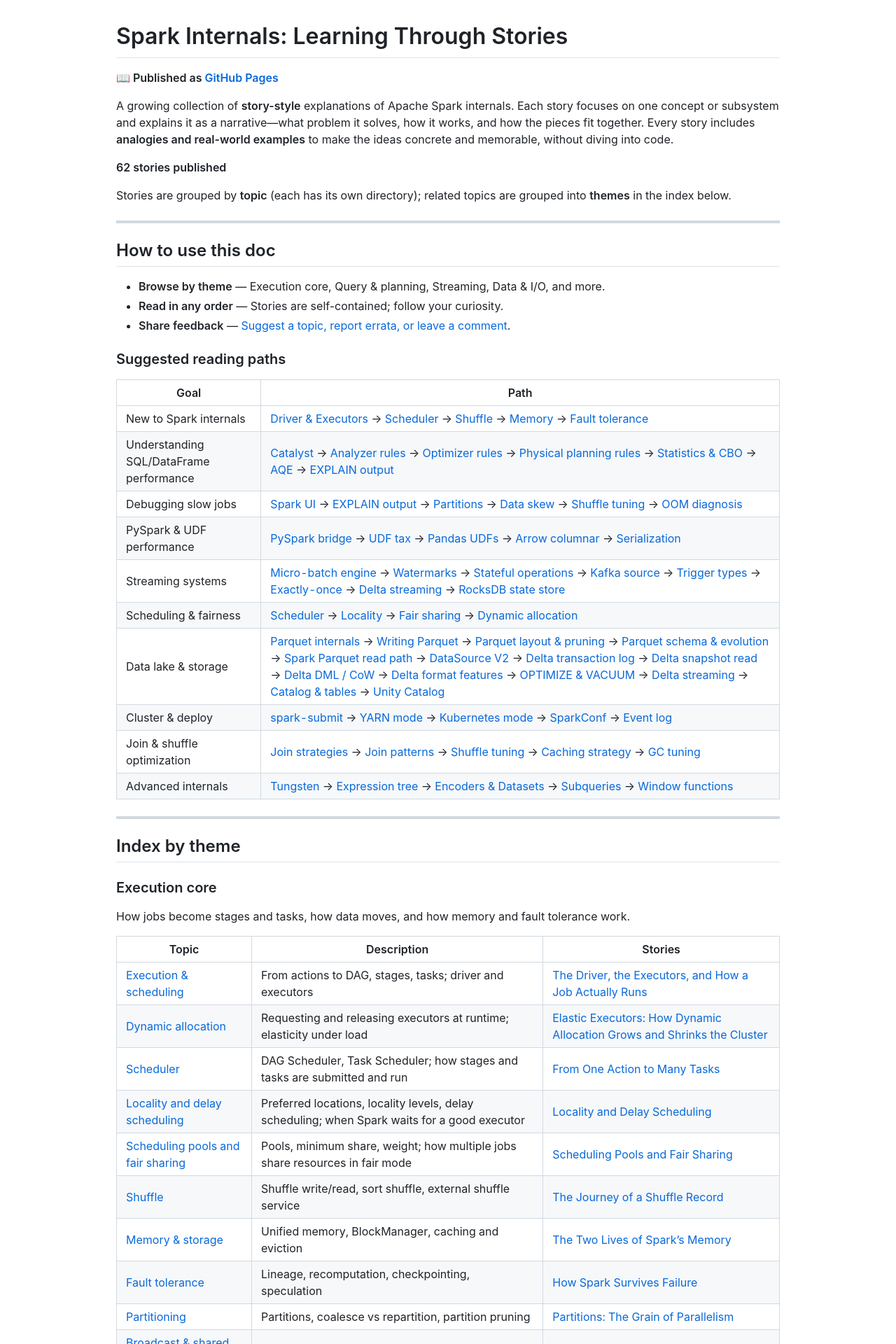
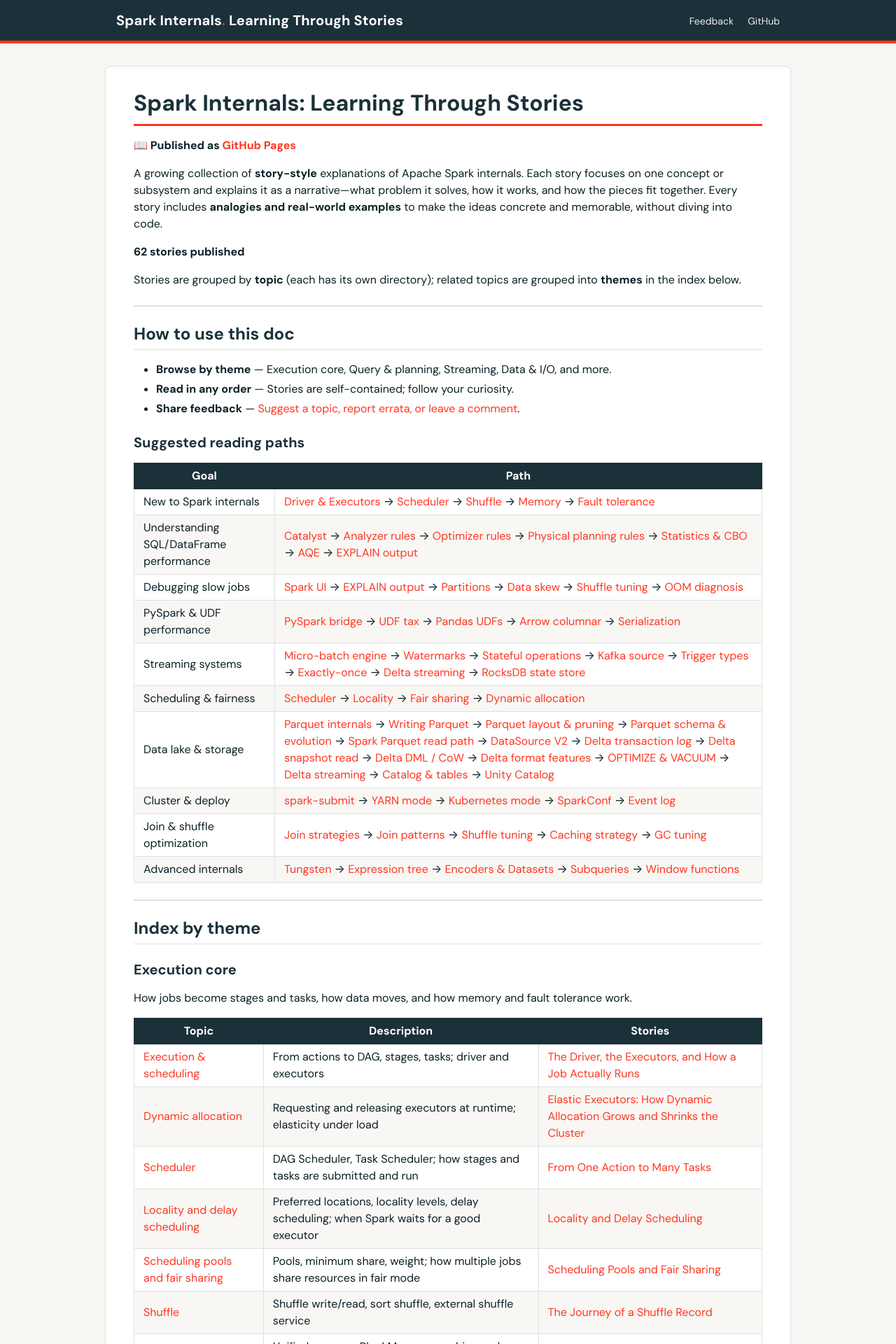
Before and after one commit to vinodkc/sparklearning, a Jekyll site: the page built from README.md, in a window 1280 px wide. Shown: the top 1920 px of the page at 70% size. Built offline with Jekyll 4.4.1, drawn with Linux system fonts in a browser that asks for light colours; our own code applies the rules of GitHub Pages for plain Markdown files.

Commit message:
Restyle site with Databricks color theme
- Add Databricks palette (navy, lava, oat) via CSS variables
- Add site header with title, feedback, and GitHub links
- Style markdown body, links, tables, code blocks, and blockquotes
- Use DM Sans / DM Mono fonts

```diff
--- a/_layouts/default.html
+++ b/_layouts/default.html
@@ -6,16 +6,158 @@
   <title>{% if page.title %}{{ page.title }} | {% endif %}{{ site.title }}</title>
   <meta name="description" content="{{ page.description | default: site.description }}">
   <link rel="stylesheet" href="https://cdnjs.cloudflare.com/ajax/libs/github-markdown-css/5.8.1/github-markdown-light.min.css">
+  <link rel="preconnect" href="https://fonts.googleapis.com">
+  <link rel="preconnect" href="https://fonts.gstatic.com" crossorigin>
+  <link rel="stylesheet" href="https://fonts.googleapis.com/css2?family=DM+Mono:wght@400;500&family=DM+Sans:wght@400;500;700&display=swap">
   <style>
+    :root {
+      /* Databricks brand palette */
+      --db-navy-900: #0b2026;
+      --db-navy-800: #1b3139;
+      --db-navy-600: #5a6f77;
+      --db-lava-600: #ff3621;
+      --db-lava-700: #bd2b26;
+      --db-lava-100: #ffe9e6;
+      --db-oat-light: #f9f7f4;
+      --db-oat-medium: #eeede9;
+      --db-gray-border: #dce0e2;
+      --db-blue-600: #2272b4;
+    }
     body {
       margin: 0;
-      background: #ffffff;
+      background: var(--db-oat-light);
+      color: var(--db-navy-900);
+      font-family: "DM Sans", -apple-system, BlinkMacSystemFont, "Segoe UI", Helvetica, Arial, sans-serif;
+    }
+    .site-header {
+      background: var(--db-navy-800);
+      border-bottom: 4px solid var(--db-lava-600);
+    }
+    .site-header-inner {
+      box-sizing: border-box;
+      max-width: 980px;
+      margin: 0 auto;
+      padding: 16px;
+      display: flex;
+      align-items: center;
+      justify-content: space-between;
+      gap: 16px;
+    }
+    .site-title {
+      color: #ffffff;
+      font-size: 20px;
+      font-weight: 700;
+      text-decoration: none;
+      letter-spacing: 0.2px;
+    }
+    .site-title span {
+      color: var(--db-lava-600);
+    }
+    .site-nav a {
+      color: var(--db-oat-medium);
+      font-size: 14px;
+      text-decoration: none;
+      margin-left: 16px;
+    }
+    .site-nav a:hover {
+      color: var(--db-lava-600);
     }
     .page {
       box-sizing: border-box;
       max-width: 980px;
-      margin: 0 auto;
-      padding: 32px 16px 64px;
+      margin: 32px auto 64px;
+      padding: 32px 40px 48px;
+      background: #ffffff;
+      border: 1px solid var(--db-gray-border);
+      border-radius: 8px;
+    }
+    @media (max-width: 767px) {
+      .page {
+        margin: 0;
+        padding: 24px 16px 48px;
+        border-radius: 0;
+        border-left: 0;
+        border-right: 0;
+      }
+    }
+
+    /* Override github-markdown-css theme variables */
+    .markdown-body {
+      --fgColor-default: var(--db-navy-900);
+      --fgColor-muted: var(--db-navy-600);
+      --fgColor-accent: var(--db-blue-600);
+      --bgColor-default: #ffffff;
+      --bgColor-muted: var(--db-oat-light);
+      --bgColor-neutral-muted: var(--db-oat-medium);
+      --borderColor-default: var(--db-gray-border);
+      --borderColor-muted: var(--db-oat-medium);
+      --borderColor-accent-emphasis: var(--db-lava-600);
+      font-family: "DM Sans", -apple-system, BlinkMacSystemFont, "Segoe UI", Helvetica, Arial, sans-serif;
+      color: var(--db-navy-900);
+    }
+    .markdown-body h1,
+    .markdown-body h2,
+    .markdown-body h3,
+    .markdown-body h4 {
+      color: var(--db-navy-800);
+      font-weight: 700;
+    }
+    .markdown-body h1 {
+      border-bottom: 3px solid var(--db-lava-600);
+    }
+    .markdown-body h2 {
+      border-bottom: 1px solid var(--db-gray-border);
+    }
+    .markdown-body a {
+      color: var(--db-lava-600);
+      text-decoration: none;
+    }
+    .markdown-body a:hover {
+      color: var(--db-lava-700);
+      text-decoration: underline;
+    }
+    .markdown-body code,
+    .markdown-body tt,
+    .markdown-body pre,
+    .markdown-body pre code {
+      font-family: "DM Mono", ui-monospace, SFMono-Regular, Menlo, Consolas, monospace;
+    }
+    .markdown-body code,
+    .markdown-body tt {
+      background: var(--db-oat-medium);
+      color: var(--db-navy-800);
+    }
+    .markdown-body pre {
+      background: var(--db-navy-800);
+      color: var(--db-oat-medium);
+    }
+    .markdown-body pre code {
+      background: transparent;
+      color: inherit;
+    }
+    .markdown-body blockquote {
+      color: var(--db-navy-600);
+      border-left: 4px solid var(--db-lava-600);
+      background: var(--db-oat-light);
+      padding: 8px 16px;
+    }
+    .markdown-body hr {
+      background: var(--db-gray-border);
+      height: 2px;
+    }
+    .markdown-body table th {
+      background: var(--db-navy-800);
+      color: #ffffff;
+      border-color: var(--db-navy-800);
+    }
+    .markdown-body table td {
+      border-color: var(--db-gray-border);
+    }
+    .markdown-body table tr:nth-child(2n) {
+      background: var(--db-oat-light);
+    }
+    .markdown-body ::selection {
+      background: var(--db-lava-100);
     }
   </style>
   <!-- Google tag (gtag.js) -->
@@ -28,6 +170,15 @@
   </script>
 </head>
 <body>
+  <header class="site-header">
+    <div class="site-header-inner">
+      <a class="site-title" href="{{ '/' | relative_url }}">Spark Internals<span>.</span> Learning Through Stories</a>
+      <nav class="site-nav">
+        <a href="https://forms.gle/XdwzW8BENykAv3aE7">Feedback</a>
+        <a href="https://github.com/vinodkc/sparklearning">GitHub</a>
+      </nav>
+    </div>
+  </header>
   <main class="page markdown-body">
     {{ content }}
   </main>
```
